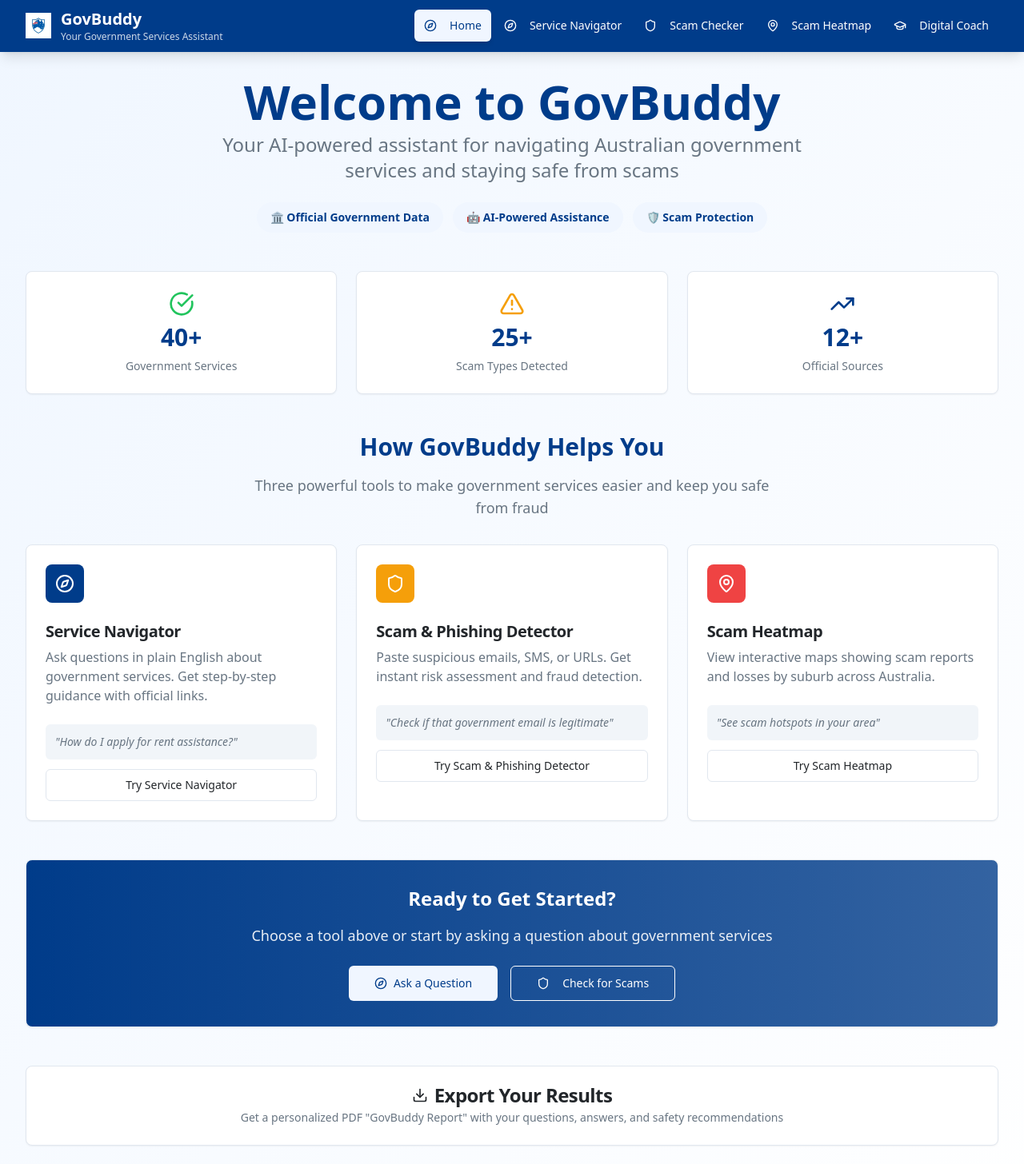
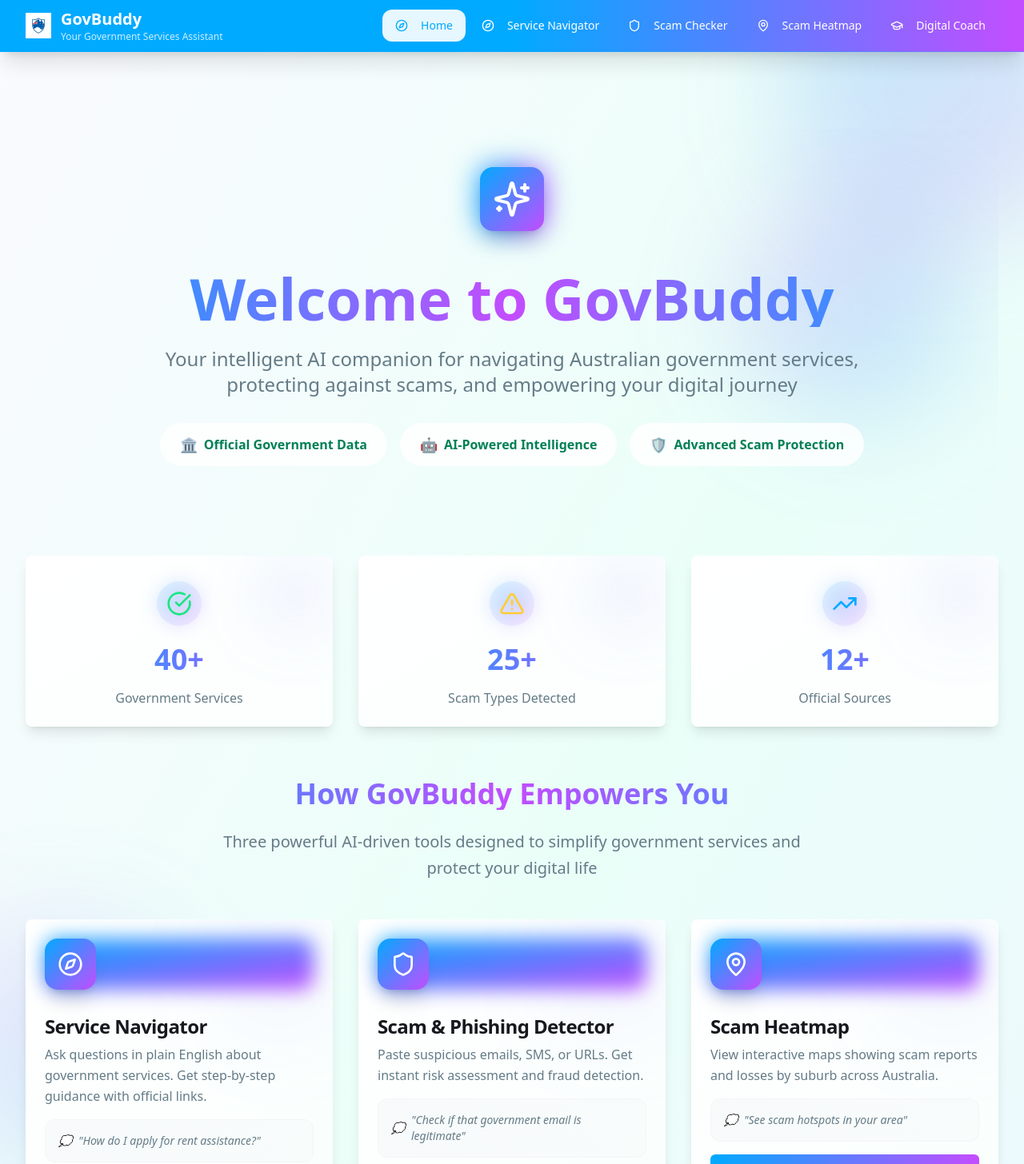
Before and after one commit to MaCisHacked/govbuddy-aussie-assist, a React (Vite) app: page / in a window 1280 px wide. Shown: the top 1456 px of the page at 80% size. Built offline with nearby package versions, Linux system fonts and the light colour scheme.

Commit message:
Redesign UI for interactivity
Redesign the application's user interface to be more interactive and creative, enhancing user engagement and experience.

```diff
--- a/src/components/HomePage.tsx
+++ b/src/components/HomePage.tsx
@@ -1,4 +1,4 @@
-import { Shield, Compass, MapPin, Download, CheckCircle, AlertTriangle, TrendingUp } from 'lucide-react';
+import { Shield, Compass, MapPin, Download, CheckCircle, AlertTriangle, TrendingUp, ArrowRight, Brain, Sparkles } from 'lucide-react';
 import { Card, CardContent, CardDescription, CardHeader, CardTitle } from '@/components/ui/card';
 import { Button } from '@/components/ui/button';
 import { Badge } from '@/components/ui/badge';
@@ -42,131 +42,195 @@ export const HomePage = ({ onNavigate }: HomePageProps) => {
   ];
 
   return (
-    <div className="space-y-12">
+    <div className="space-y-16 relative">
+      {/* Animated Background Elements */}
+      <div className="absolute inset-0 overflow-hidden pointer-events-none">
+        <div className="absolute top-20 right-10 w-72 h-72 bg-gradient-to-br from-accent/20 to-primary/20 rounded-full blur-3xl animate-float"></div>
+        <div className="absolute bottom-20 left-10 w-96 h-96 bg-gradient-to-br from-primary/15 to-accent/15 rounded-full blur-3xl animate-float" style={{ animationDelay: '4s' }}></div>
+      </div>
+
       {/* Hero Section */}
-      <div className="text-center space-y-6">
-        <div className="space-y-2">
-          <h1 className="text-4xl md:text-6xl font-bold text-primary">
+      <div className="text-center space-y-8 py-12 relative z-10">
+        <div className="space-y-6 animate-slide-up">
+          <div className="inline-flex items-center space-x-4 mb-6">
+            <div className="relative">
+              <div className="absolute inset-0 bg-gradient-to-r from-primary to-accent rounded-2xl blur-lg animate-pulse-glow"></div>
+              <div className="relative p-4 bg-gradient-to-br from-primary to-accent rounded-2xl shadow-xl">
+                <Sparkles className="h-12 w-12 text-white animate-float" />
+              </div>
+            </div>
+          </div>
+
+          <h1 className="text-5xl md:text-7xl font-bold bg-gradient-to-r from-primary via-accent to-primary bg-clip-text text-transparent leading-tight">
             Welcome to GovBuddy
           </h1>
-          <p className="text-xl md:text-2xl text-muted-foreground max-w-3xl mx-auto">
-            Your AI-powered assistant for navigating Australian government services and staying safe from scams
+          <p className="text-xl md:text-2xl text-muted-foreground max-w-4xl mx-auto leading-relaxed">
+            Your intelligent AI companion for navigating Australian government services,
+            protecting against scams, and empowering your digital journey
           </p>
         </div>
 
-        <div className="flex flex-wrap justify-center gap-3">
-          <Badge variant="secondary" className="px-4 py-2 text-sm">
-            🏛️ Official Government Data
+        <div className="flex flex-wrap justify-center gap-4 animate-slide-up" style={{ animationDelay: '0.3s' }}>
+          {[
+            { icon: '🏛️', text: 'Official Government Data' },
+            { icon: '🤖', text: 'AI-Powered Intelligence' },
+            { icon: '🛡️', text: 'Advanced Scam Protection' }
+          ].map((badge, index) => (
+            <Badge key={index} variant="secondary" className="px-6 py-3 text-base bg-white/80 backdrop-blur-sm hover:bg-white/90 hover:scale-105 transition-all duration-300 cursor-default">
+              <span className="mr-2 text-lg">{badge.icon}</span>
+              {badge.text}
             </Badge>
-          <Badge variant="secondary" className="px-4 py-2 text-sm">
-            🤖 AI-Powered Assistance
-          </Badge>
-          <Badge variant="secondary" className="px-4 py-2 text-sm">
-            🛡️ Scam Protection
-          </Badge>
+          ))}
         </div>
       </div>
 
-      {/* Stats Section */}
-      <div className="grid grid-cols-1 md:grid-cols-3 gap-6">
+      {/* Interactive Stats Section */}
+      <div className="grid grid-cols-1 md:grid-cols-3 gap-8 animate-slide-up" style={{ animationDelay: '0.6s' }}>
         {stats.map((stat, index) => (
-          <Card key={index} className="text-center">
-            <CardContent className="pt-6">
-              <div className="space-y-2">
-                <stat.icon className={`h-8 w-8 mx-auto ${stat.color}`} />
-                <div className="text-3xl font-bold text-primary">{stat.value}</div>
-                <div className="text-sm text-muted-foreground">{stat.label}</div>
+          <Card key={index} className="group relative overflow-hidden bg-gradient-to-br from-white to-secondary/20 border-0 shadow-lg hover:shadow-2xl transition-all duration-500 cursor-default">
+            <div className="absolute inset-0 bg-gradient-to-br from-primary/5 to-accent/5 opacity-0 group-hover:opacity-100 transition-opacity duration-500"></div>
+            <div className="absolute top-0 right-0 w-24 h-24 bg-gradient-to-br from-primary/10 to-accent/10 rounded-full blur-2xl group-hover:scale-150 transition-transform duration-700"></div>
+
+            <CardContent className="pt-8 pb-6 relative z-10">
+              <div className="space-y-4 text-center">
+                <div className="relative inline-block">
+                  <div className="absolute inset-0 bg-gradient-to-br from-primary/20 to-accent/20 rounded-full blur-md group-hover:blur-lg transition-all duration-300"></div>
+                  <div className="relative p-3 bg-gradient-to-br from-primary/10 to-accent/10 rounded-full group-hover:scale-110 transition-transform duration-300">
+                    <stat.icon className={`h-8 w-8 ${stat.color} group-hover:animate-pulse`} />
+                  </div>
+                </div>
+                <div className="text-4xl font-bold bg-gradient-to-r from-primary to-accent bg-clip-text text-transparent group-hover:scale-110 transition-transform duration-300">
+                  {stat.value}
+                </div>
+                <div className="text-muted-foreground font-medium">{stat.label}</div>
               </div>
             </CardContent>
           </Card>
         ))}
       </div>
 
-      {/* Features Section */}
-      <div className="space-y-8">
-        <div className="text-center">
-          <h2 className="text-3xl font-bold text-primary mb-4">How GovBuddy Helps You</h2>
-          <p className="text-lg text-muted-foreground max-w-2xl mx-auto">
-            Three powerful tools to make government services easier and keep you safe from fraud
+      {/* Interactive Features Section */}
+      <div className="space-y-12">
+        <div className="text-center animate-slide-up" style={{ animationDelay: '0.9s' }}>
+          <h2 className="text-4xl font-bold bg-gradient-to-r from-primary via-accent to-primary bg-clip-text text-transparent mb-6">
+            How GovBuddy Empowers You
+          </h2>
+          <p className="text-xl text-muted-foreground max-w-3xl mx-auto leading-relaxed">
+            Three powerful AI-driven tools designed to simplify government services and protect your digital life
           </p>
         </div>
 
-        <div className="grid grid-cols-1 md:grid-cols-3 gap-6">
+        <div className="grid grid-cols-1 lg:grid-cols-3 gap-8">
           {features.map((feature, index) => (
-            <Card key={index} className="cursor-pointer transition-all duration-300 hover:shadow-lg hover:-translate-y-1"
-                  onClick={() => onNavigate(feature.tab)}>
-              <CardHeader>
-                <div className={`w-12 h-12 rounded-lg ${feature.color} flex items-center justify-center mb-4`}>
-                  <feature.icon className="h-6 w-6 text-white" />
+            <Card
+              key={index}
+              className="group relative overflow-hidden bg-gradient-to-br from-white to-secondary/30 border-0 shadow-lg hover:shadow-2xl transition-all duration-700 cursor-pointer transform hover:scale-105 hover:-translate-y-3 animate-slide-up"
+              style={{ animationDelay: `${1.2 + index * 0.2}s` }}
+              onClick={() => onNavigate(feature.tab)}
+            >
+              <div className="absolute inset-0 bg-gradient-to-br from-primary/5 to-accent/5 opacity-0 group-hover:opacity-100 transition-opacity duration-500"></div>
+              <div className="absolute top-0 right-0 w-32 h-32 bg-gradient-to-br from-primary/10 to-accent/10 rounded-full blur-3xl group-hover:scale-150 transition-transform duration-700"></div>
+
+              <CardHeader className="relative z-10 pb-4">
+                <div className="relative mb-6">
+                  <div className="absolute inset-0 bg-gradient-to-br from-primary to-accent rounded-2xl blur-md group-hover:blur-lg transition-all duration-300"></div>
+                  <div className="relative w-16 h-16 bg-gradient-to-br from-primary to-accent rounded-2xl flex items-center justify-center group-hover:animate-scale-bounce shadow-xl">
+                    <feature.icon className="h-8 w-8 text-white" />
                   </div>
-                <CardTitle className="text-xl">{feature.title}</CardTitle>
-                <CardDescription className="text-base">
+                </div>
+
+                <CardTitle className="text-2xl group-hover:bg-gradient-to-r group-hover:from-primary group-hover:to-accent group-hover:bg-clip-text group-hover:text-transparent transition-all duration-300">
+                  {feature.title}
+                </CardTitle>
+                <CardDescription className="text-base leading-relaxed text-muted-foreground">
                   {feature.description}
                 </CardDescription>
               </CardHeader>
-              <CardContent>
-                <div className="space-y-3">
-                  <div className="bg-muted p-3 rounded-md">
-                    <p className="text-sm text-muted-foreground italic">
+
+              <CardContent className="relative z-10">
+                <div className="space-y-4">
+                  <div className="bg-gradient-to-r from-muted/50 to-muted/30 p-4 rounded-xl border border-muted">
+                    <p className="text-sm text-muted-foreground italic flex items-center">
+                      <span className="mr-2">💭</span>
                       "{feature.example}"
                     </p>
                   </div>
+
                   <Button
-                    className="w-full"
-                    variant="outline"
+                    className="w-full bg-gradient-to-r from-primary to-accent hover:from-primary/90 hover:to-accent/90 text-white shadow-lg hover:shadow-xl transition-all duration-300 group-hover:animate-pulse-glow"
                     onClick={(e) => {
                       e.stopPropagation();
                       onNavigate(feature.tab);
                     }}
                   >
+                    <span className="flex items-center justify-center">
                       Try {feature.title}
+                      <ArrowRight className="ml-2 h-4 w-4 group-hover:translate-x-1 transition-transform duration-300" />
+                    </span>
                   </Button>
                 </div>
               </CardContent>
+
+              <div className="absolute bottom-0 left-0 right-0 h-1 bg-gradient-to-r from-primary to-accent transform scale-x-0 group-hover:scale-x-100 transition-transform duration-500 origin-left"></div>
             </Card>
           ))}
         </div>
       </div>
 
-      {/* CTA Section */}
-      <Card className="bg-gradient-to-r from-primary to-primary/80 text-primary-foreground">
-        <CardContent className="p-8 text-center">
-          <h3 className="text-2xl font-bold mb-4">Ready to Get Started?</h3>
-          <p className="text-lg mb-6 opacity-90">
-            Choose a tool above or start by asking a question about government services
+      {/* Enhanced CTA Section */}
+      <Card className="relative overflow-hidden bg-gradient-to-br from-primary via-accent to-primary shadow-2xl border-0 animate-slide-up" style={{ animationDelay: '1.8s' }}>
+        <div className="absolute inset-0 bg-gradient-to-br from-primary/20 to-accent/20 blur-3xl"></div>
+        <div className="absolute top-0 left-0 w-full h-1 bg-gradient-to-r from-white/50 via-white/80 to-white/50"></div>
+
+        <CardContent className="relative z-10 p-12 text-center text-white">
+          <div className="space-y-8">
+            <div className="space-y-4">
+              <h3 className="text-3xl md:text-4xl font-bold">Ready to Get Started?</h3>
+              <p className="text-xl opacity-90 max-w-2xl mx-auto leading-relaxed">
+                Choose your path to smarter government services and enhanced digital security
               </p>
-          <div className="flex flex-col sm:flex-row gap-4 justify-center">
+            </div>
+
+            <div className="flex flex-col sm:flex-row gap-6 justify-center items-center">
               <Button
                 variant="secondary"
                 size="lg"
                 onClick={() => onNavigate('navigator')}
-              className="flex items-center gap-2"
+                className="group flex items-center gap-3 px-8 py-4 text-lg bg-white text-primary hover:bg-white/90 hover:scale-105 transition-all duration-300 shadow-lg"
               >
-              <Compass className="h-5 w-5" />
+                <Compass className="h-6 w-6 group-hover:rotate-45 transition-transform duration-300" />
                 Ask a Question
+                <ArrowRight className="h-5 w-5 group-hover:translate-x-1 transition-transform duration-300" />
               </Button>
+
               <Button
                 variant="outline"
                 size="lg"
-              className="bg-transparent border-primary-foreground text-primary-foreground hover:bg-primary-foreground hover:text-primary"
+                className="group bg-transparent border-2 border-white text-white hover:bg-white hover:text-primary px-8 py-4 text-lg hover:scale-105 transition-all duration-300 shadow-lg"
                 onClick={() => onNavigate('scam-checker')}
               >
-              <Shield className="h-5 w-5 mr-2" />
+                <Shield className="h-6 w-6 mr-3 group-hover:animate-pulse" />
                 Check for Scams
               </Button>
+            </div>
           </div>
         </CardContent>
       </Card>
 
-      {/* Export Feature */}
-      <Card>
-        <CardHeader className="text-center">
-          <CardTitle className="flex items-center justify-center gap-2">
-            <Download className="h-5 w-5" />
+      {/* Enhanced Export Feature */}
+      <Card className="group relative overflow-hidden bg-gradient-to-br from-white to-secondary/20 border-0 shadow-lg hover:shadow-xl transition-all duration-500 animate-slide-up" style={{ animationDelay: '2.1s' }}>
+        <div className="absolute inset-0 bg-gradient-to-br from-success/5 to-primary/5 opacity-0 group-hover:opacity-100 transition-opacity duration-500"></div>
+
+        <CardHeader className="text-center relative z-10">
+          <CardTitle className="flex items-center justify-center gap-3 text-2xl group-hover:bg-gradient-to-r group-hover:from-primary group-hover:to-accent group-hover:bg-clip-text group-hover:text-transparent transition-all duration-300">
+            <div className="p-3 bg-gradient-to-br from-success to-primary rounded-xl group-hover:animate-scale-bounce">
+              <Download className="h-6 w-6 text-white" />
+            </div>
             Export Your Results
           </CardTitle>
-          <CardDescription>
-            Get a personalized PDF "GovBuddy Report" with your questions, answers, and safety recommendations
+          <CardDescription className="text-lg leading-relaxed">
+            Generate a comprehensive PDF "GovBuddy Report" with your personalized guidance,
+            safety recommendations, and official source links
           </CardDescription>
         </CardHeader>
       </Card>
--- a/src/components/Layout.tsx
+++ b/src/components/Layout.tsx
@@ -23,9 +23,15 @@ export const Layout = ({ children, activeTab, onTabChange }: LayoutProps) => {
   const [mobileMenuOpen, setMobileMenuOpen] = useState(false);
 
   return (
-    <div className="min-h-screen bg-gradient-to-br from-secondary to-background">
+    <div className="min-h-screen bg-gradient-to-br from-background via-secondary to-primary/5 relative overflow-hidden">
+      {/* Animated Background Elements */}
+      <div className="absolute inset-0 overflow-hidden pointer-events-none">
+        <div className="absolute -top-20 -right-20 w-96 h-96 bg-gradient-to-br from-primary/20 to-accent/20 rounded-full blur-3xl animate-float"></div>
+        <div className="absolute top-1/2 -left-20 w-80 h-80 bg-gradient-to-br from-accent/15 to-primary/15 rounded-full blur-3xl animate-float" style={{ animationDelay: '3s' }}></div>
+      </div>
+
       {/* Header */}
-      <header className="bg-primary shadow-lg border-b border-primary/20">
+      <header className="bg-gradient-to-r from-primary via-primary to-accent shadow-xl border-b border-primary/30 backdrop-blur-sm relative z-10">
         <div className="max-w-7xl mx-auto px-4 sm:px-6 lg:px-8">
           <div className="flex justify-between items-center h-16">
             {/* Logo */}
@@ -46,15 +52,15 @@ export const Layout = ({ children, activeTab, onTabChange }: LayoutProps) => {
               {tabs.map((tab) => {
                 const Icon = tab.icon;
                 return (
-                  <Button
+                    <Button
                     key={tab.id}
                     variant={activeTab === tab.id ? "secondary" : "ghost"}
                     onClick={() => onTabChange(tab.id)}
                     className={cn(
-                      "flex items-center space-x-2 px-3 py-2 rounded-md text-sm font-medium transition-all duration-200",
+                      "flex items-center space-x-2 px-4 py-2 rounded-xl text-sm font-medium transition-all duration-300 transform hover:scale-105",
                       activeTab === tab.id
-                        ? "bg-secondary text-secondary-foreground shadow-md"
-                        : "text-primary-foreground hover:bg-primary-foreground/10"
+                        ? "bg-white/90 text-primary shadow-lg backdrop-blur-sm animate-pulse-glow"
+                        : "text-white hover:bg-white/20 hover:shadow-lg"
                     )}
                   >
                     <Icon className="h-4 w-4" />
--- a/src/index.css
+++ b/src/index.css
@@ -8,49 +8,53 @@ All colors MUST be HSL.
 
 @layer base {
   :root {
-    --background: 0 0% 100%;
-    --foreground: 210 11% 15%;
+    --background: 245 100% 99%;
+    --foreground: 220 15% 10%;
 
     --card: 0 0% 100%;
-    --card-foreground: 210 11% 15%;
+    --card-foreground: 220 15% 10%;
 
     --popover: 0 0% 100%;
-    --popover-foreground: 210 11% 15%;
+    --popover-foreground: 220 15% 10%;
 
-    /* Australian Government Blue */
-    --primary: 214 100% 27%;
+    /* Vibrant Primary - Electric Blue */
+    --primary: 200 100% 50%;
     --primary-foreground: 0 0% 100%;
+    --primary-glow: 200 100% 70%;
 
-    /* Light government blue */
-    --secondary: 214 100% 97%;
-    --secondary-foreground: 214 100% 27%;
+    /* Fresh Secondary - Mint Green */
+    --secondary: 160 100% 96%;
+    --secondary-foreground: 160 100% 25%;
 
-    --muted: 210 40% 96%;
-    --muted-foreground: 210 11% 46%;
+    --muted: 200 20% 96%;
+    --muted-foreground: 200 15% 46%;
 
-    /* Accent for highlights */
-    --accent: 43 96% 56%;
-    --accent-foreground: 210 11% 15%;
+    /* Vibrant Accent - Electric Purple */
+    --accent: 280 100% 65%;
+    --accent-foreground: 0 0% 100%;
 
-    /* Warning/Alert colors */
-    --destructive: 0 84% 60%;
+    /* Enhanced Alert Colors */
+    --destructive: 0 90% 65%;
     --destructive-foreground: 0 0% 100%;
-    --warning: 38 92% 50%;
+    --warning: 45 100% 60%;
     --warning-foreground: 0 0% 100%;
-    --success: 142 71% 45%;
+    --success: 150 80% 50%;
     --success-foreground: 0 0% 100%;
 
-    --border: 214 32% 91%;
-    --input: 214 32% 91%;
-    --ring: 214 100% 27%;
+    --border: 200 30% 90%;
+    --input: 200 30% 95%;
+    --ring: 200 100% 50%;
 
-    /* Government gradient */
-    --gradient-primary: linear-gradient(135deg, hsl(214 100% 27%), hsl(214 100% 35%));
-    --gradient-secondary: linear-gradient(135deg, hsl(214 100% 97%), hsl(0 0% 100%));
+    /* Dynamic Gradients */
+    --gradient-primary: linear-gradient(135deg, hsl(200 100% 50%), hsl(280 100% 65%));
+    --gradient-secondary: linear-gradient(135deg, hsl(160 100% 96%), hsl(200 100% 98%));
+    --gradient-accent: linear-gradient(45deg, hsl(280 100% 65%), hsl(320 100% 70%));
+    --gradient-glow: radial-gradient(circle at center, hsl(200 100% 70% / 0.3), transparent 70%);
 
-    /* Shadows */
-    --shadow-government: 0 4px 12px hsl(214 100% 27% / 0.15);
-    --shadow-card: 0 2px 8px hsl(214 32% 20% / 0.08);
+    /* Enhanced Shadows */
+    --shadow-glow: 0 0 30px hsl(200 100% 50% / 0.3);
+    --shadow-card: 0 8px 25px hsl(200 20% 20% / 0.08);
+    --shadow-interactive: 0 15px 35px hsl(200 100% 50% / 0.15);
 
     --radius: 0.5rem;
 
--- a/tailwind.config.ts
+++ b/tailwind.config.ts
@@ -92,11 +92,47 @@ export default {
 					to: {
 						height: '0'
 					}
+				},
+				'float': {
+					'0%, 100%': { transform: 'translateY(0px)' },
+					'50%': { transform: 'translateY(-10px)' }
+				},
+				'glow': {
+					'0%, 100%': { opacity: '1' },
+					'50%': { opacity: '0.5' }
+				},
+				'pulse-glow': {
+					'0%, 100%': {
+						boxShadow: '0 0 20px hsl(200 100% 50% / 0.4)'
+					},
+					'50%': {
+						boxShadow: '0 0 40px hsl(200 100% 50% / 0.8)'
+					}
+				},
+				'slide-up': {
+					'0%': {
+						opacity: '0',
+						transform: 'translateY(20px)'
+					},
+					'100%': {
+						opacity: '1',
+						transform: 'translateY(0)'
+					}
+				},
+				'scale-bounce': {
+					'0%': { transform: 'scale(0.95)' },
+					'50%': { transform: 'scale(1.05)' },
+					'100%': { transform: 'scale(1)' }
 				}
 			},
 			animation: {
 				'accordion-down': 'accordion-down 0.2s ease-out',
-				'accordion-up': 'accordion-up 0.2s ease-out'
+				'accordion-up': 'accordion-up 0.2s ease-out',
+				'float': 'float 6s ease-in-out infinite',
+				'glow': 'glow 2s ease-in-out infinite',
+				'pulse-glow': 'pulse-glow 2s ease-in-out infinite',
+				'slide-up': 'slide-up 0.5s ease-out',
+				'scale-bounce': 'scale-bounce 0.3s ease-out'
 			}
 		}
 	},
```
Lines whose indentation alone changed are shown as unchanged.
